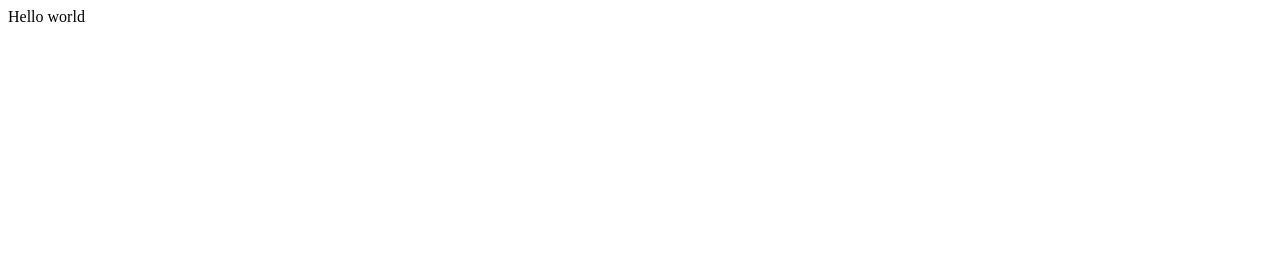
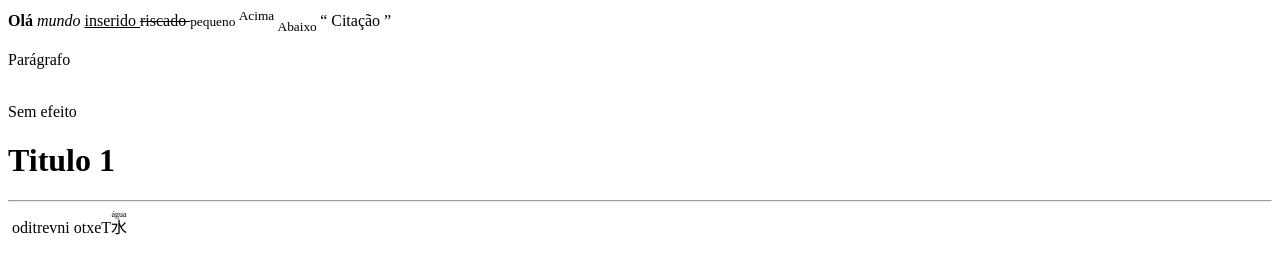
Before and after one commit to NativiXK/curso_django, a plain HTML site: page index.html in a window 1280 px wide. Drawn offline with Linux system fonts and the light colour scheme.

Commit message:
Semântica HTML

```diff
--- a/index.html
+++ b/index.html
@@ -1 +1,27 @@
-<p> Hello world </p>
+<!DOCTYPE html>
+<html> <!-- elemento raiz de um página html -->
+<head> <!-- contem informações sobre o documento -->
+  <title> Título </title> <!-- título da pagina aberta -->
+  <meta charset="utf-8" /> <!-- tipo de caracteres a ser interpretado -->
+</head>
+
+<body> <!-- Contem todos os códigos do documento -->
+  <b> Olá </b> <!-- Negrito ou tag <strong> -->
+  <i> mundo </i> <!-- Itálico -->
+  <ins> inserido </ins> <!-- Sublinhado -->
+  <del> riscado </del> <!-- Riscado -->
+  <small> pequeno </small> <!-- Pequeno -->
+  <sup> Acima </sup> <!-- Acima do texto comum -->
+  <sub> Abaixo </sub> <!-- Abaixo do texto comum -->
+  <q> Citação </q> <!-- Citação -->
+  <p> Parágrafo </p> <!-- Parágrafo -->
+  <br /> <!-- Quebra de linha -->
+  <span> Sem efeito </span> <!-- Utilizado com CSS -->
+  <h1> Titulo 1 </h1> <!-- Titulo 1  vai até H6-->
+  <hr /> <!-- Linha horizontal -->
+  <bdo dir="rtl"> Texto invertido </bdo> <!-- define sentido de renderização -->
+  <ruby>
+  水 <rt> água </rt>
+  </ruby>
+</body>
+</html>
```
